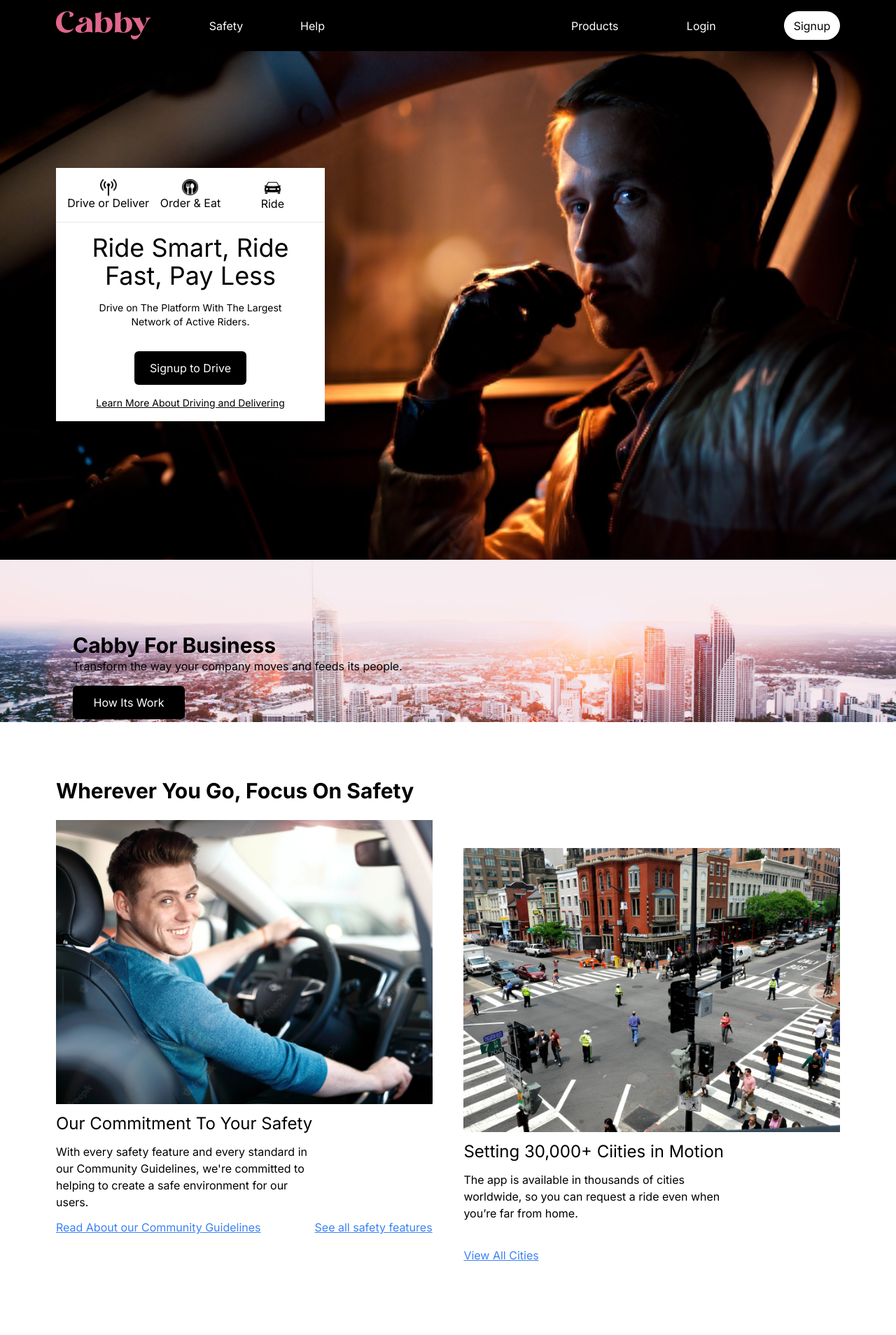
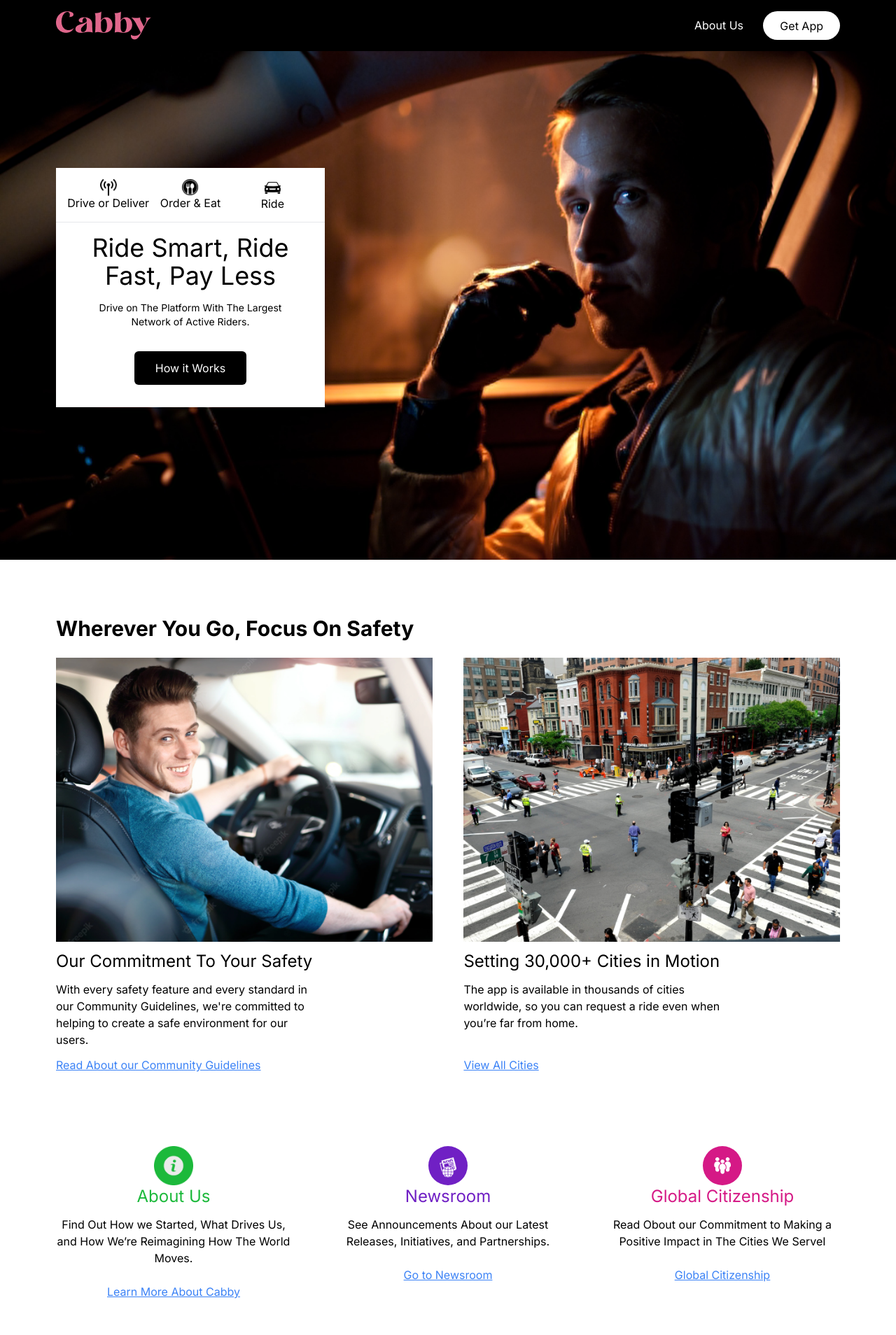
Before and after one commit to alabo-excel/cabby-website, a Next.js app: page / in a window 1280 px wide. Shown: the top 1908 px of the page at 70% size. Built offline with nearby package versions, Linux system fonts and the light colour scheme.

Commit message:
reviewed updates

```diff
--- a/src/components/HeaderNav.jsx
+++ b/src/components/HeaderNav.jsx
@@ -19,14 +19,17 @@ const HeaderNav = () => {
             <Dropdown.Item>Settings</Dropdown.Item>
             <Dropdown.Item>About</Dropdown.Item>
           </Dropdown> */}
-          <p className="my-auto">Safety</p>
-          <p className="my-auto">Help</p>
+          {/* <p className="my-auto">Safety</p>
+          <p className="my-auto">Help</p> */}
         </div>
-        <div className="w-96 flex justify-between">
-          <p className="my-auto">Products</p>
-          <p className="my-auto">Login</p>
-          <button className="bg-white rounded-full p-2 text-black w-20">
-            Signup
+        <div className="w-52 flex justify-between">
+          {/* <p className="my-auto">Products</p>
+          <p className="my-auto">Login</p> */}
+          <Link href={'/about'}>
+            <p className="my-2">About Us</p>
+          </Link>
+          <button className="bg-white rounded-full p-2 px-6 text-black">
+            Get App
           </button>
         </div>
       </div>
@@ -35,11 +38,13 @@ const HeaderNav = () => {
           <img src="/images/logo.png" className="w-20 mt-2 my-auto" alt="" />
         </Link>
         <div className="flex w-1/2 justify-between text-sm">
-          <p className="my-auto text-sm">Login</p>
+          <Link href={'/about'}>
+            <p className="my-2">About Us</p>
+          </Link>
           <button className="bg-white rounded-full p-2 w-20 text-black ">
-            Signup
+            Get App
           </button>
-          <div className="my-auto">
+          {/* <div className="my-auto">
             <svg
               width="16"
               height="16"
@@ -50,7 +55,7 @@ const HeaderNav = () => {
               <path d="M2 6h20v3H2V6Z" fill="currentColor"></path>,
               <path d="M2 15h20v3H2v-3Z" fill="currentColor"></path>
             </svg>
-          </div>
+          </div> */}
         </div>
       </div>
     </div>
--- a/src/pages/index.jsx
+++ b/src/pages/index.jsx
@@ -1,5 +1,7 @@
 import Layout from "@/components/Layout";
 import Head from "next/head";
+import Link from "next/link";
+
 // import Image from "next/image";
 
 export default function Home() {
@@ -45,16 +47,18 @@ export default function Home() {
                 Drive on The Platform With The Largest <br /> Network of Active
                 Riders.
               </p>
-              <button className="rounded-md bg-black text-white p-3 my-4 w-40">
-                Signup to Drive
-              </button>
-              <p className="text-sm underline">
+              <Link href={'/'}>
+                <button className="rounded-md bg-black text-white p-3 my-4 w-40">
+                  How it Works
+                </button>
+              </Link>
+              {/* <p className="text-sm underline">
                 Learn More About Driving and Delivering
-              </p>
+              </p> */}
             </div>
           </div>
         </div>
-        <div className="relative">
+        {/* <div className="relative">
           <img src="/images/business.png" className="w-full sm:hidden" alt="" />
           <div className="lg:absolute left-20 top-20 sm:p-4 md:p-6">
             <h1 className="text-3xl font-bold">Cabby For Business</h1>
@@ -63,7 +67,7 @@ export default function Home() {
               How Its Work
             </button>
           </div>
-        </div>
+        </div> */}
         <div className="lg:p-20 p-4">
           <h1 className="text-3xl font-bold mb-6">
             Wherever You Go, Focus On Safety
@@ -79,13 +83,13 @@ export default function Home() {
               </p>
               <div className="flex justify-between text-blue-500 underline">
                 <p>Read About our Community Guidelines</p>
-                <p>See all safety features</p>
+                {/* <p>See all safety features</p> */}
               </div>
             </div>
-            <div className="lg:w-[48%] sm:mt-10 md:mt-10">
+            <div className="lg:w-[48%] lg:mt-0 sm:mt-10 md:mt-10">
               <img src="/images/Rectangle13.png" className="w-full" alt="" />
               <h4 className="text-2xl my-3">
-                Setting 30,000+ Ciities in Motion
+                Setting 30,000+ Cities in Motion
               </h4>
               <p className="text-base my-3 lg:w-[70%]">
                 The app is available in thousands of cities worldwide, so you
@@ -109,7 +113,8 @@ export default function Home() {
                 Reimagining How The World Moves.
               </p>
               <div className="text-blue-500 underline mt-6">
-                <p>Learn More About Cabby</p>
+                <Link href={'/about'}>
+                  <p>Learn More About Cabby</p></Link>
               </div>
             </div>
             <div className="lg:w-[30%] sm:my-6 md:my-6 text-center">
@@ -135,7 +140,9 @@ export default function Home() {
                 Cities We ServeI
               </p>
               <div className="text-blue-500 underline mt-6">
-                <p>See our Oartnerships</p>
+                <Link href={'/global-citizenship'}>
+                  <p>Global Citizenship</p>
+                </Link>
               </div>
             </div>
           </div>
@@ -159,7 +166,7 @@ export default function Home() {
             </div>
           </div>
         </div>
-        <div className="lg:p-20 p-4">
+        {/* <div className="lg:p-20 p-4">
           <div className="lg:flex justify-between lg:w-1/2 mx-auto">
             <button className="p-6 text-white lg:text-2xl lg:w-72 w-full bg-black sm:my-4 md:my-4 rounded-md flex justify-between">
               <p>Signup For Drive</p>
@@ -170,7 +177,7 @@ export default function Home() {
               <img src="/images/arrow.png" className="my-auto" alt="" />
             </button>
           </div>
-        </div>
+        </div> */}
       </Layout>
     </>
   );
```
